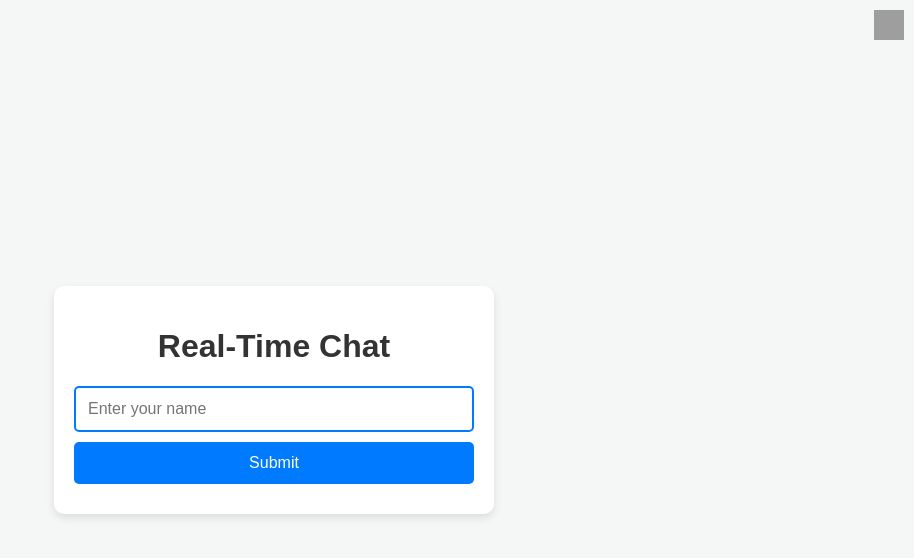
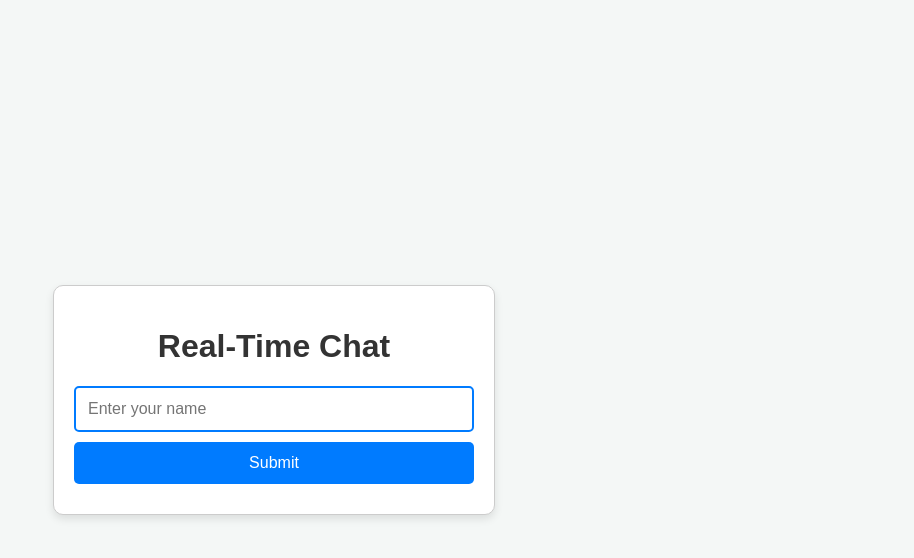
Before and after one commit to rib3ni/chatapppython, a Flask app: page / in a window 1280 px wide. Shown: the top 558 px of the page, without its empty margins (366-1280 px from the left). Run offline with Flask 3, Linux system fonts and the light colour scheme; some libraries are stand-ins or nearby versions; grey boxes are pictures that could not be loaded.

Commit message:
Updated logout icon to show after username input and positioned correctly

```diff
--- a/static/styles.css
+++ b/static/styles.css
@@ -116,6 +116,17 @@
 }
 
 
+/* General container styles */
+.chat-container {
+    width: 400px; /* Adjust the width as needed */
+    margin: 0 auto;
+    padding: 20px;
+    border: 1px solid #ccc;
+    border-radius: 10px;
+    background-color: white; /* White background */
+    position: relative; /* This will allow positioning child elements */
+}
+
 /* Logout icon styling */
 #logout-icon {
     position: absolute;
@@ -125,3 +136,10 @@
     height: 30px;
     cursor: pointer;
 }
+
+/* Hidden class to hide elements */
+.hidden {
+    display: none;
+}
+
+/* Add any other styles you have
--- a/templates/index.html
+++ b/templates/index.html
@@ -9,10 +9,10 @@
 </head>
 <body>
     <div class="chat-container">
-        <!-- Updated logout icon with external image link -->
-        <img id="logout-icon" src="https://cdn-icons-png.flaticon.com/128/3889/3889524.png" alt="Logout" title="Logout" />
+        <h1>Real-Time Chat</h1>
 
-        <h1>Real-Time Chat</h1>
+        <!-- Logout icon, hidden initially -->
+        <img id="logout-icon" src="https://cdn-icons-png.flaticon.com/128/3889/3889524.png" alt="Logout" title="Logout" class="hidden"/>
 
         <!-- Username input section -->
         <div id="username-container">
@@ -52,6 +52,7 @@
                     usernameContainer.style.display = 'none';
                     messagesContainer.classList.remove('hidden');
                     chatControls.classList.remove('hidden');
+                    logoutIcon.classList.remove('hidden'); // Show logout icon
                 } else {
                     alert('Please enter a valid name.');
                 }
@@ -65,6 +66,7 @@
                 usernameContainer.style.display = 'block';
                 messagesContainer.classList.add('hidden');
                 chatControls.classList.add('hidden');
+                logoutIcon.classList.add('hidden'); // Hide logout icon
                 messagesContainer.innerHTML = ''; // Clear all messages
             });
 
```
